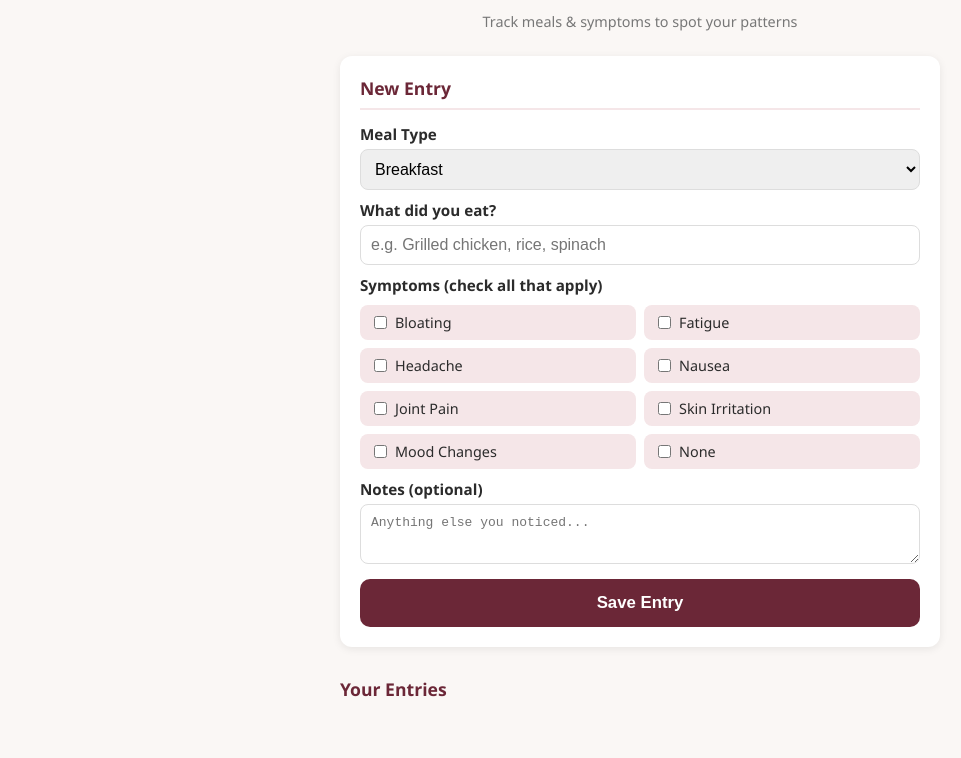
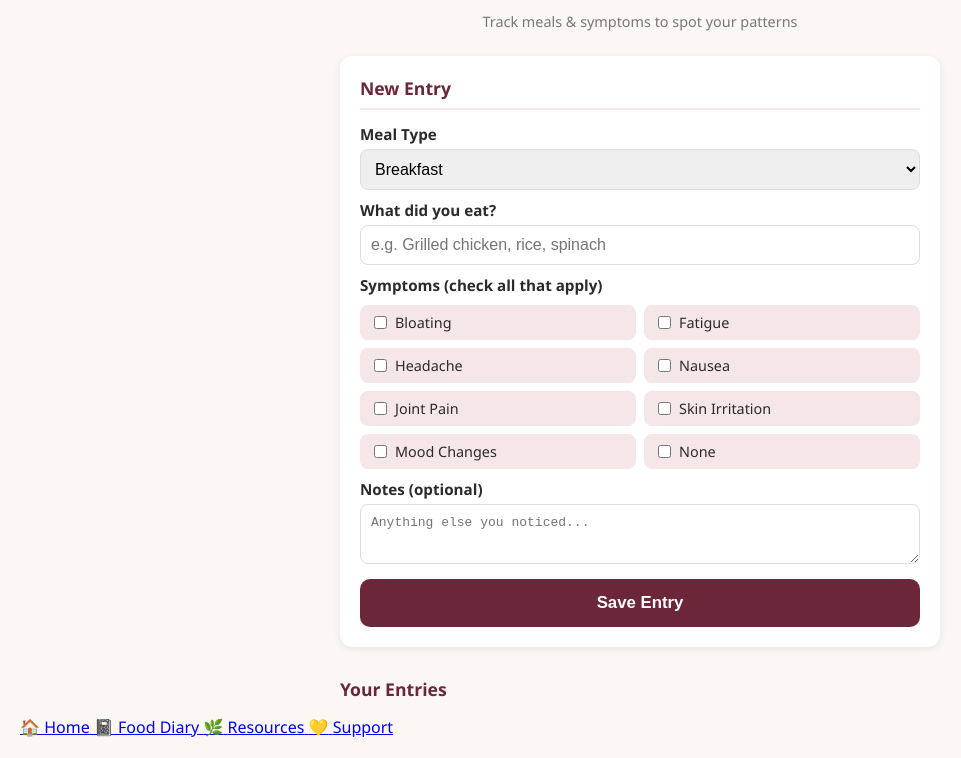
Before and after one commit to Tdhndrsn/Table-and-Bloom, a plain HTML site: page diary1.html in a window 1280 px wide. Shown: the part 75-833 px from the top of the page, without its empty margins (0-961 px from the left). Before the commit the page ends 811 px from the top, so only its background shows below. Drawn offline with Linux system fonts and the light colour scheme; no server answers.

Commit message:
"Add footer navigation bar"

```diff
--- a/diary1.html
+++ b/diary1.html
@@ -140,6 +140,56 @@ color: #999;
 padding: 20px;
 font-size: 0.9em;
 }
+/* Bottom Footer Navigation /
+.footer-nav {
+position: fixed;
+bottom: 0;
+left: 0;
+right: 0;
+display: flex;
+justify-content: space-around;
+align-items: center;
+background: #FFF8F3;
+border-top: 1px solid #E8B4A0;
+box-shadow: 0 -4px 12px rgba(201, 123, 84, 0.15);
+padding: 8px 4px;
+z-index: 1000;
+}
+.nav-item {
+display: flex;
+flex-direction: column;
+align-items: center;
+justify-content: center;
+text-decoration: none;
+color: #8A6552;
+font-size: 11px;
+font-weight: 600;
+padding: 6px 14px;
+border-radius: 16px;
+transition: all 0.2s ease;
+min-width: 64px;
+}
+.nav-item .nav-icon {
+font-size: 26px;
+margin-bottom: 2px;
+transition: transform 0.2s ease;
+}
+.nav-item.active {
+background: linear-gradient(135deg, #C97B54, #E8B4A0);
+color: #FFFFFF;
+box-shadow: 0 4px 10px rgba(201, 123, 84, 0.4);
+}
+.nav-item.active .nav-icon {
+transform: scale(1.1);
+}
+.nav-item:not(.active):hover {
+background: #F3DCCB;
+color: #C97B54;
+}
+/* Prevent content from hiding behind the fixed bar /
+body {
+padding-bottom: 80px;
+}
 </style>
 </head>
 <body>
@@ -280,5 +330,39 @@ font-size: 0.9em;
     }
   };
 </script>
+<!-- Footer Navigation -->
+<nav class="footer-nav">
+  <a href="index.html" class="nav-item" id="nav-home">
+    <span class="nav-icon">🏠</span>
+    <span>Home</span>
+  </a>
+  <a href="diary1.html" class="nav-item" id="nav-diary">
+    <span class="nav-icon">📓</span>
+    <span>Food Diary</span>
+  </a>
+  <a href="resources.html" class="nav-item" id="nav-resources">
+    <span class="nav-icon">🌿</span>
+    <span>Resources</span>
+  </a>
+  <a href="support.html" class="nav-item" id="nav-support">
+    <span class="nav-icon">💛</span>
+    <span>Support</span>
+  </a>
+</nav>
+<script>
+  // Auto-highlight the active footer nav tab
+  const currentPage = window.location.pathname.split("/").pop();
+  const navMap = {
+    "index.html": "nav-home",
+    "": "nav-home", // handles root URL with no filename
+    "diary1.html": "nav-diary",
+    "resources.html": "nav-resources",
+    "support.html": "nav-support"
+  };
+  const activeId = navMap[currentPage];
+  if (activeId) {
+    document.getElementById(activeId).classList.add("active");
+  }
+</script>
 </body>
 </html>
```
Also changed, not shown: index.html (+84 -1 lines).
